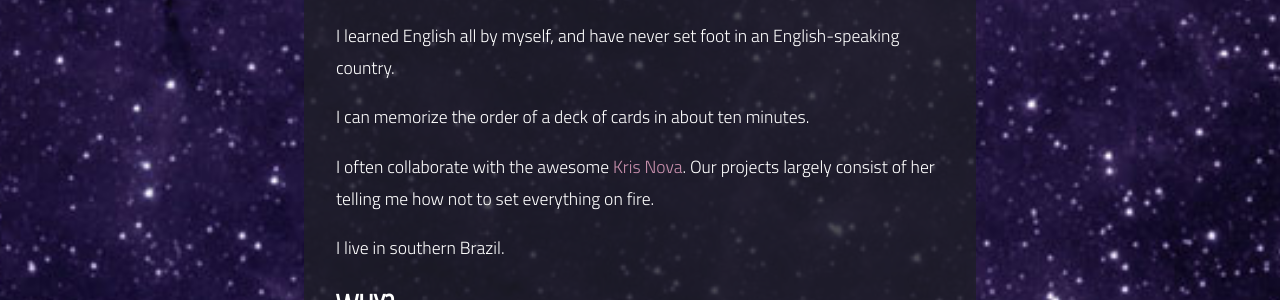
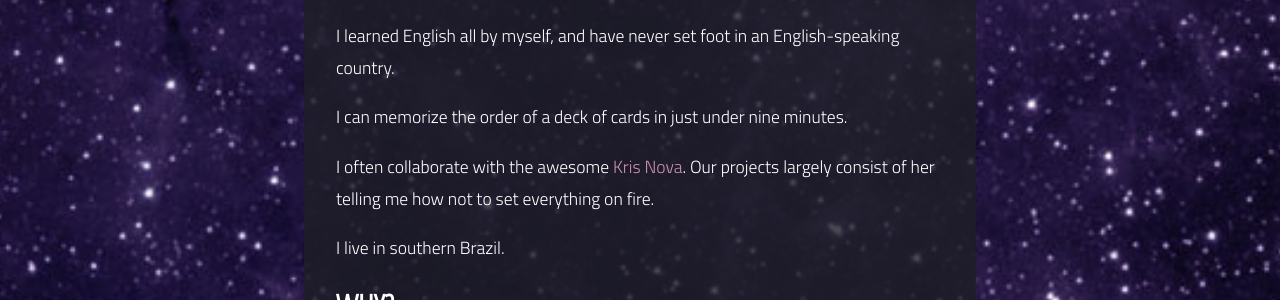
Before and after one commit to vkorbes/ellenkorbes.github.io, a Jekyll site: the page built from index.md, in a window 1280 px wide. Shown: the part 801-1101 px from the top of the page. Built offline with Jekyll 4.4.1, drawn with Linux system fonts in a browser that asks for light colours; nearby versions of some CDN libraries.

Commit message:
Humble brag :)

```diff
--- a/_includes/home.md
+++ b/_includes/home.md
@@ -16,7 +16,7 @@ I routinely run half marathons.
 
 I learned English all by myself, and have never set foot in an English-speaking country.
 
-I can memorize the order of a deck of cards in about ten minutes.
+I can memorize the order of a deck of cards in just under nine minutes.
 
 I often collaborate with the awesome [Kris Nova](https://twitter.com/Kris__Nova). Our projects largely consist of her telling me how not to set everything on fire.
 
```
